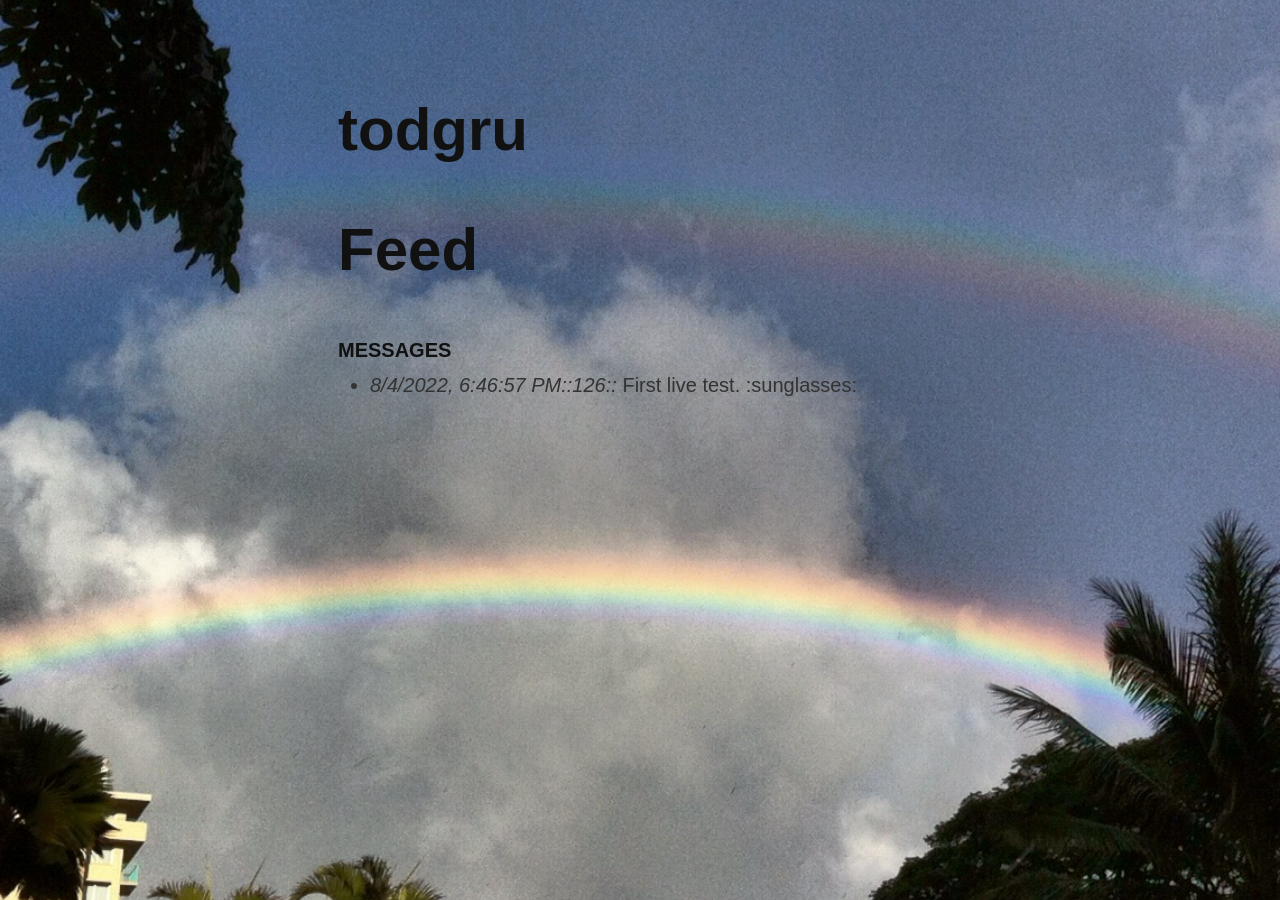
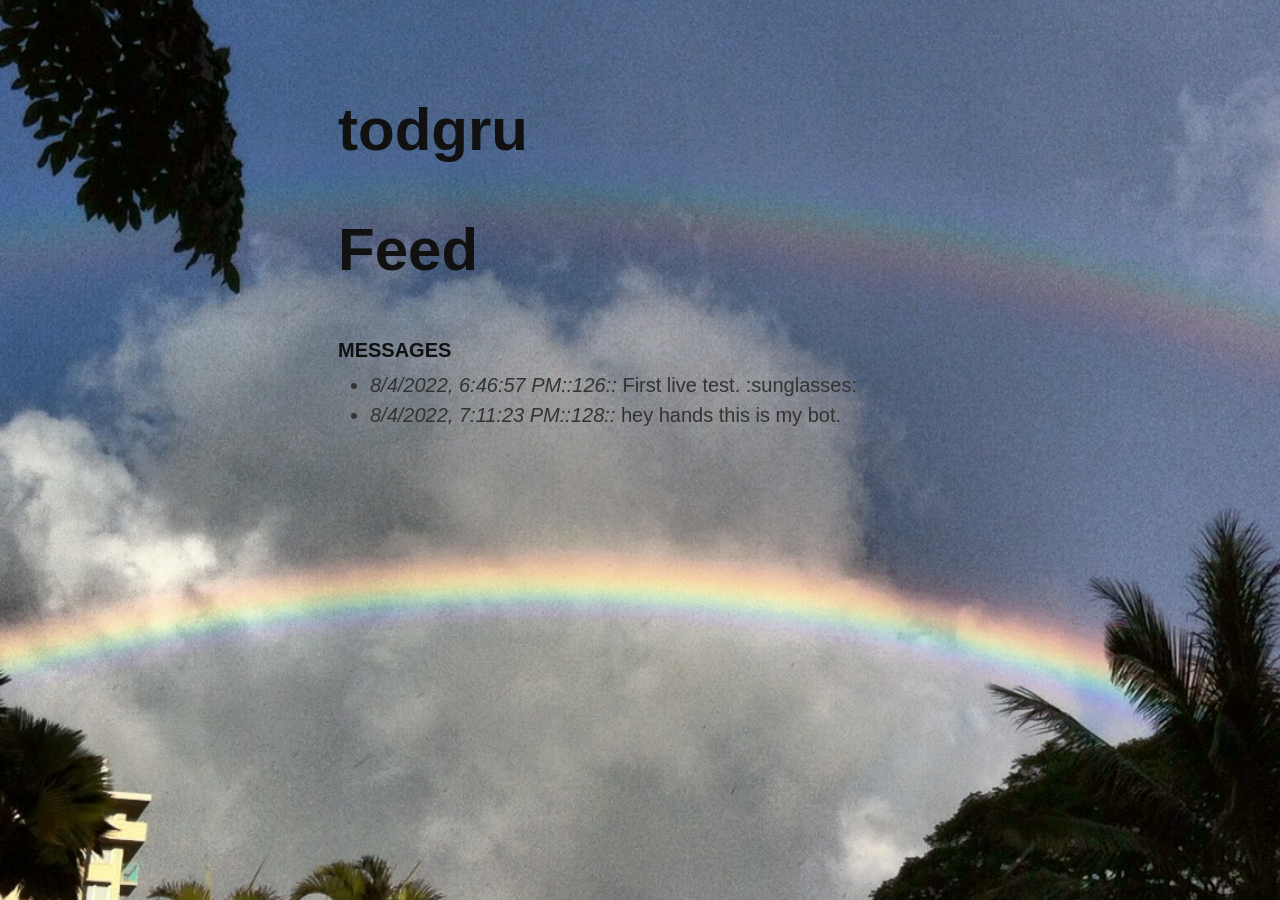
Before and after one commit to todgru/todgru.github.io, a Jekyll site: the page built from feed/index.md, in a window 1280 px wide. Built offline with Jekyll 4.4.1, drawn with Linux system fonts in a browser that asks for light colours; our own code applies the rules of GitHub Pages for plain Markdown files.

Commit message:
todgrubot: automated feed update

```diff
--- a/feed/index.md
+++ b/feed/index.md
@@ -2,3 +2,4 @@
 
 ### Messages
 * _8/4/2022, 6:46:57 PM::126::_ First live test. :sunglasses:
+* _8/4/2022, 7:11:23 PM::128::_ hey hands this is my bot.
```
